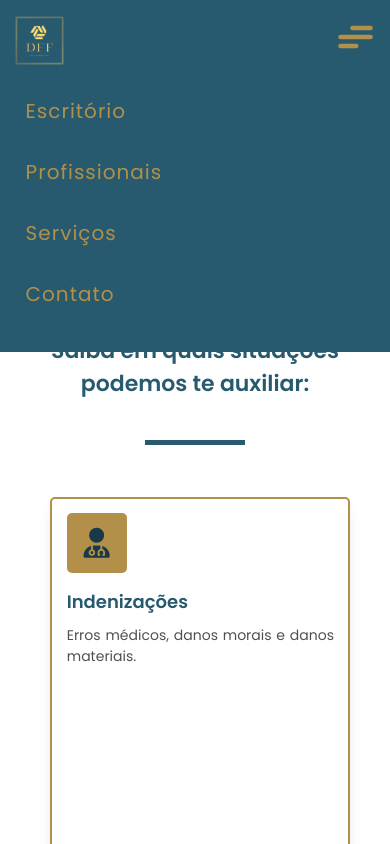
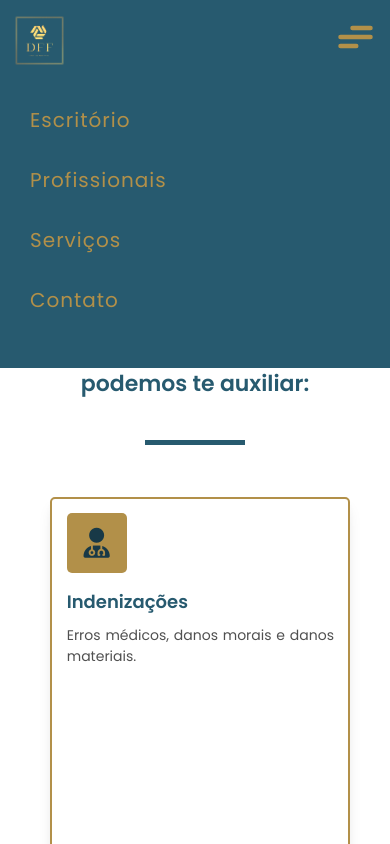
Before and after one commit to nicolelimam/LandingPageProject, a plain HTML site: page index.html in a window 390 px wide. Both pictures are taken after a click on the label 354 px from the left and 40 px from the top of the page. Shown: the top 844 px of the page. Drawn offline with nearby package versions, Linux system fonts and the light colour scheme.

Commit message:
Ajustando bug no menu

```diff
--- a/index.css
+++ b/index.css
@@ -105,7 +105,7 @@ header {
 }
 
 .navbar-container-mobile {
-    display: none; /* Apenas exibido em telas pequenas com media queries */
+    display: none;
 }
 
 .navbar-mobile {
@@ -115,7 +115,7 @@ header {
     width: 100%;
     align-items: center;
     justify-content: center;
-    height: 17rem;
+    height: 18rem;
     background: var(--corPrincipal);
     z-index: 1;
     opacity: 0;
@@ -142,9 +142,46 @@ header {
     transform: translateX(0);
 }
 
-.nav-item {
+.nav-item-mobile {
     transform: translateX(-100%);
     transition: transform 0.3s ease-out;
+}
+
+.nav-item-mobile {
+    margin-top: 25px;
+    margin-left: 20px;
+    margin-bottom: 5px;
+}
+
+.nav-item-mobile a {
+    position: relative;
+    font-size: 20px;
+    font-weight: 400;
+    color: var(--corBg);
+    text-decoration: none;
+    outline: none;
+    color: #b29049;
+    letter-spacing: 1px;
+    padding: 0 10px;
+}
+
+.nav-item-mobile a:hover {
+    color: #d1ad5f;
+}
+
+.nav-item-mobile a:after {
+    content: "";
+    position: absolute;
+    background-color: #d1ad5f;
+    height: 3px;
+    width: 0;
+    left: 0;
+    bottom: -10px;
+    transition: 0.3s;
+}
+
+.nav-item-mobile a:hover:after {
+    width: 100%;
 }
 
 .banner {
--- a/index.html
+++ b/index.html
@@ -27,16 +27,16 @@
             </div>
             <div class="navbar-mobile">
                 <ul class="navlist-mobile">
-                    <li class="nav-item">
+                    <li class="nav-item-mobile">
                         <a href="">Escritório</a>
                     </li>
-                    <li class="nav-item">
+                    <li class="nav-item-mobile">
                         <a href="">Profissionais</a>
                     </li>
-                    <li class="nav-item">
+                    <li class="nav-item-mobile">
                         <a href="">Serviços</a>
                     </li>
-                    <li class="nav-item">
+                    <li class="nav-item-mobile">
                         <a href="">Contato</a>
                     </li>
                 </ul>
--- a/navbar.js
+++ b/navbar.js
@@ -2,7 +2,7 @@ document.addEventListener('DOMContentLoaded', function() {
     const menuToggle = document.getElementById('menu-toggle');
     const navbarMobile = document.querySelector('.navbar-mobile');
     const navListMobile = document.querySelector('.navlist-mobile');
-    const navItems = document.querySelectorAll('.nav-item');
+    const navItems = document.querySelectorAll('.nav-item-mobile');
     const hamburger = document.querySelector('.hamburger');
 
     hamburger.addEventListener('click', function() {
```
